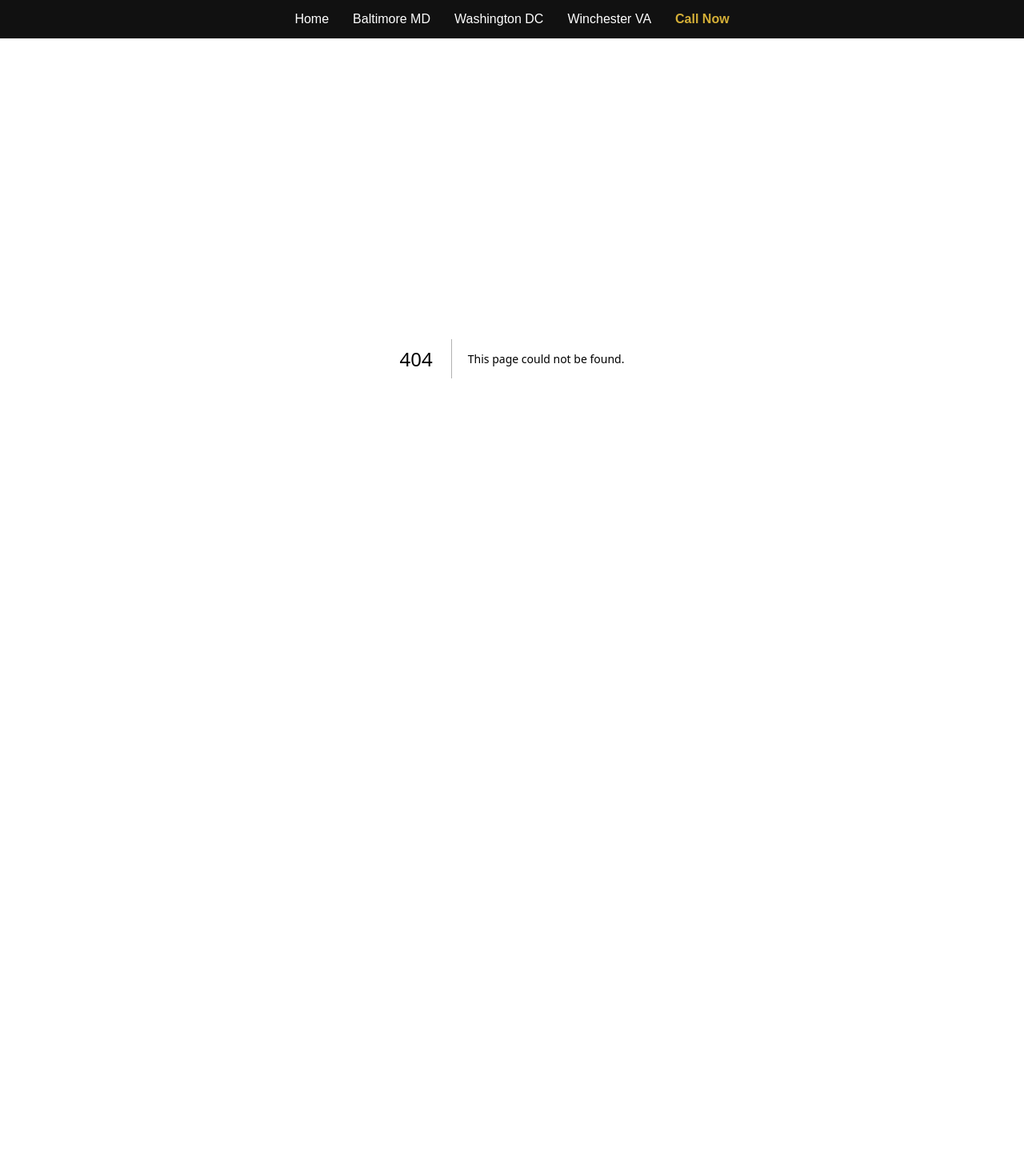
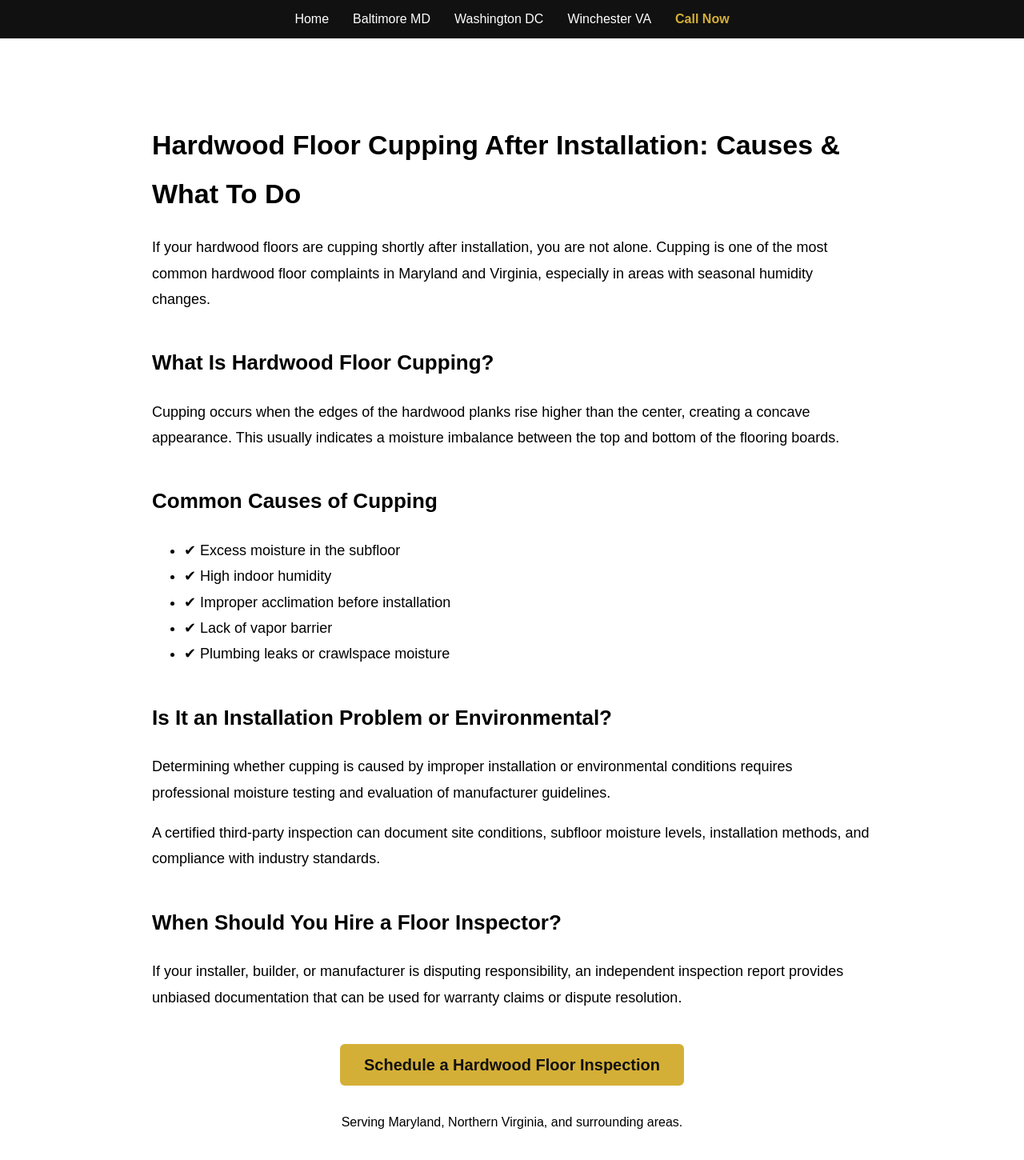
Before and after one commit to RogerN1984/country-roads-floor-inspection, a Next.js app: page /blog/hardwood-floor-cupping-after-installation in a window 1280 px wide. Before the commit this address had no page. Shown: the top 1450 px of the page at 80% size. Before the commit the page ends 848 px from the top, so only its background shows below. Built offline with nearby package versions, Linux system fonts and the light colour scheme.

Commit message:
Create page.js

```diff
--- /dev/null
+++ b/app/blog/hardwood-floor-cupping-after-installation/page.js
@@ -0,0 +1,92 @@
+export const metadata = {
+  title: "Hardwood Floor Cupping After Installation | Causes & Inspection Help",
+  description:
+    "Hardwood floor cupping after installation? Learn the common causes, moisture issues, and when to hire a certified floor inspector in Maryland and Virginia."
+};
+
+export default function HardwoodFloorCupping() {
+  return (
+    <main style={{ padding: "80px 20px", maxWidth: "900px", margin: "auto", lineHeight: "1.8" }}>
+
+      <h1 style={{ fontSize: "34px", marginBottom: "20px" }}>
+        Hardwood Floor Cupping After Installation: Causes & What To Do
+      </h1>
+
+      <p style={{ fontSize: "18px" }}>
+        If your hardwood floors are cupping shortly after installation, you are not alone.
+        Cupping is one of the most common hardwood floor complaints in Maryland and Virginia,
+        especially in areas with seasonal humidity changes.
+      </p>
+
+      <h2 style={{ fontSize: "26px", marginTop: "40px" }}>
+        What Is Hardwood Floor Cupping?
+      </h2>
+
+      <p style={{ fontSize: "18px" }}>
+        Cupping occurs when the edges of the hardwood planks rise higher than the center,
+        creating a concave appearance. This usually indicates a moisture imbalance
+        between the top and bottom of the flooring boards.
+      </p>
+
+      <h2 style={{ fontSize: "26px", marginTop: "40px" }}>
+        Common Causes of Cupping
+      </h2>
+
+      <ul style={{ fontSize: "18px" }}>
+        <li>✔ Excess moisture in the subfloor</li>
+        <li>✔ High indoor humidity</li>
+        <li>✔ Improper acclimation before installation</li>
+        <li>✔ Lack of vapor barrier</li>
+        <li>✔ Plumbing leaks or crawlspace moisture</li>
+      </ul>
+
+      <h2 style={{ fontSize: "26px", marginTop: "40px" }}>
+        Is It an Installation Problem or Environmental?
+      </h2>
+
+      <p style={{ fontSize: "18px" }}>
+        Determining whether cupping is caused by improper installation or
+        environmental conditions requires professional moisture testing and
+        evaluation of manufacturer guidelines.
+      </p>
+
+      <p style={{ fontSize: "18px" }}>
+        A certified third-party inspection can document site conditions,
+        subfloor moisture levels, installation methods, and compliance with
+        industry standards.
+      </p>
+
+      <h2 style={{ fontSize: "26px", marginTop: "40px" }}>
+        When Should You Hire a Floor Inspector?
+      </h2>
+
+      <p style={{ fontSize: "18px" }}>
+        If your installer, builder, or manufacturer is disputing responsibility,
+        an independent inspection report provides unbiased documentation that
+        can be used for warranty claims or dispute resolution.
+      </p>
+
+      <div style={{ textAlign: "center", marginTop: "50px" }}>
+        <a
+          href="tel:13047039675"
+          style={{
+            background: "#d4af37",
+            color: "#111",
+            padding: "15px 30px",
+            fontSize: "20px",
+            fontWeight: "bold",
+            textDecoration: "none",
+            borderRadius: "6px"
+          }}
+        >
+          Schedule a Hardwood Floor Inspection
+        </a>
+      </div>
+
+      <p style={{ fontSize: "16px", marginTop: "40px", textAlign: "center" }}>
+        Serving Maryland, Northern Virginia, and surrounding areas.
+      </p>
+
+    </main>
+  );
+}
```
